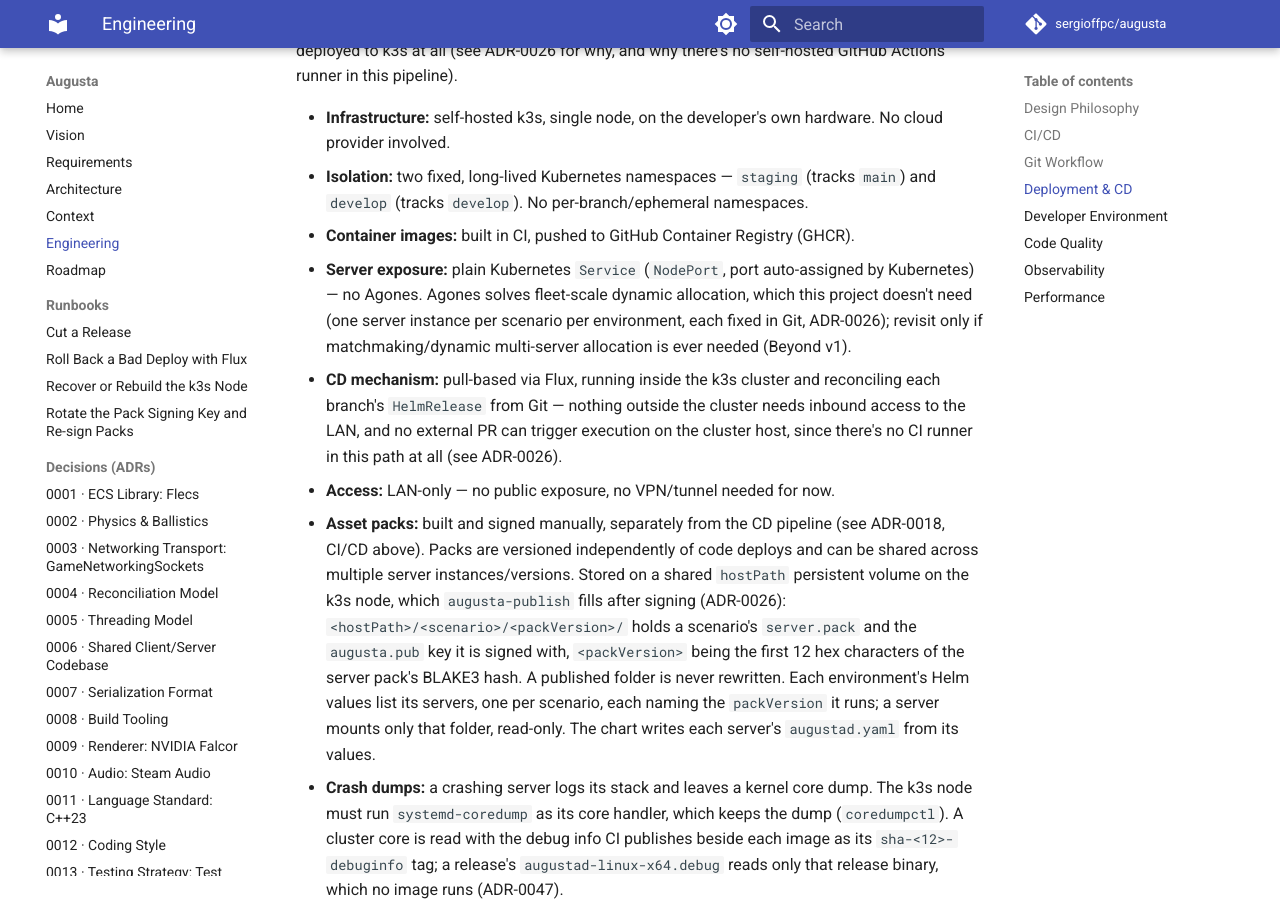
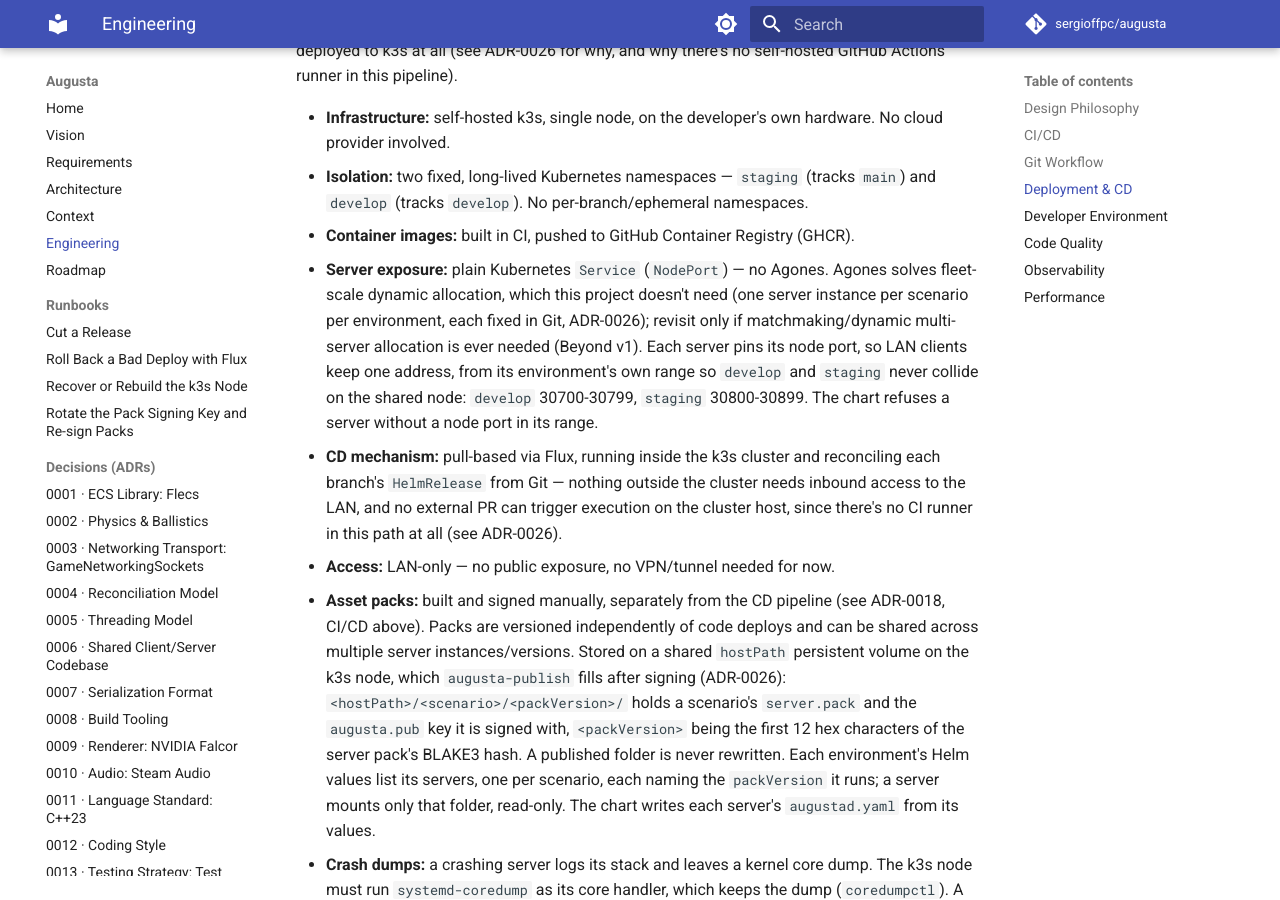
Before and after one commit to sergioffpc/augusta, an MkDocs documentation site: the page built from docs/ENGINEERING.md, in a window 1280 px wide and 900 px high, scrolled down 4037 px. Built offline with MkDocs 1.6.1 and Material for MkDocs 9.7.7, drawn with Linux system fonts in a browser that asks for light colours; comment, search, counter and statistics services are not loaded.

Commit message:
feat(cluster): give develop and staging their own node port ranges
develop's servers pin node ports in 30700-30799 and staging's in
30800-30899, so the two never collide on the shared node; firebase takes
the first port of each. The chart's new service.nodePortRange refuses a
server whose node port is unset or outside its environment's range.

Co-Authored-By: Claude Opus 5.5 <noreply@anthropic.com>

```diff
--- a/docs/ENGINEERING.md
+++ b/docs/ENGINEERING.md
@@ -172,11 +172,14 @@ no self-hosted GitHub Actions runner in this pipeline).
 - **Isolation:** two fixed, long-lived Kubernetes namespaces — `staging` (tracks
   `main`) and `develop` (tracks `develop`). No per-branch/ephemeral namespaces.
 - **Container images:** built in CI, pushed to GitHub Container Registry (GHCR).
-- **Server exposure:** plain Kubernetes `Service` (`NodePort`, port
-  auto-assigned by Kubernetes) — no Agones. Agones solves fleet-scale dynamic
-  allocation, which this project doesn't need (one server instance per scenario
-  per environment, each fixed in Git, ADR-0026); revisit only if
-  matchmaking/dynamic multi-server allocation is ever needed (Beyond v1).
+- **Server exposure:** plain Kubernetes `Service` (`NodePort`) — no Agones.
+  Agones solves fleet-scale dynamic allocation, which this project doesn't need
+  (one server instance per scenario per environment, each fixed in Git,
+  ADR-0026); revisit only if matchmaking/dynamic multi-server allocation is ever
+  needed (Beyond v1). Each server pins its node port, so LAN clients keep one
+  address, from its environment's own range so `develop` and `staging` never
+  collide on the shared node: `develop` 30700-30799, `staging` 30800-30899. The
+  chart refuses a server without a node port in its range.
 - **CD mechanism:** pull-based via Flux, running inside the k3s cluster and
   reconciling each branch's `HelmRelease` from Git — nothing outside the cluster
   needs inbound access to the LAN, and no external PR can trigger execution on
```
Also changed, not shown: docs/adr/0026-cd-strategy.md (+3 -1 lines), docs/runbooks/k3s-node-recovery.md (+3 -4 lines), 5 other files.
